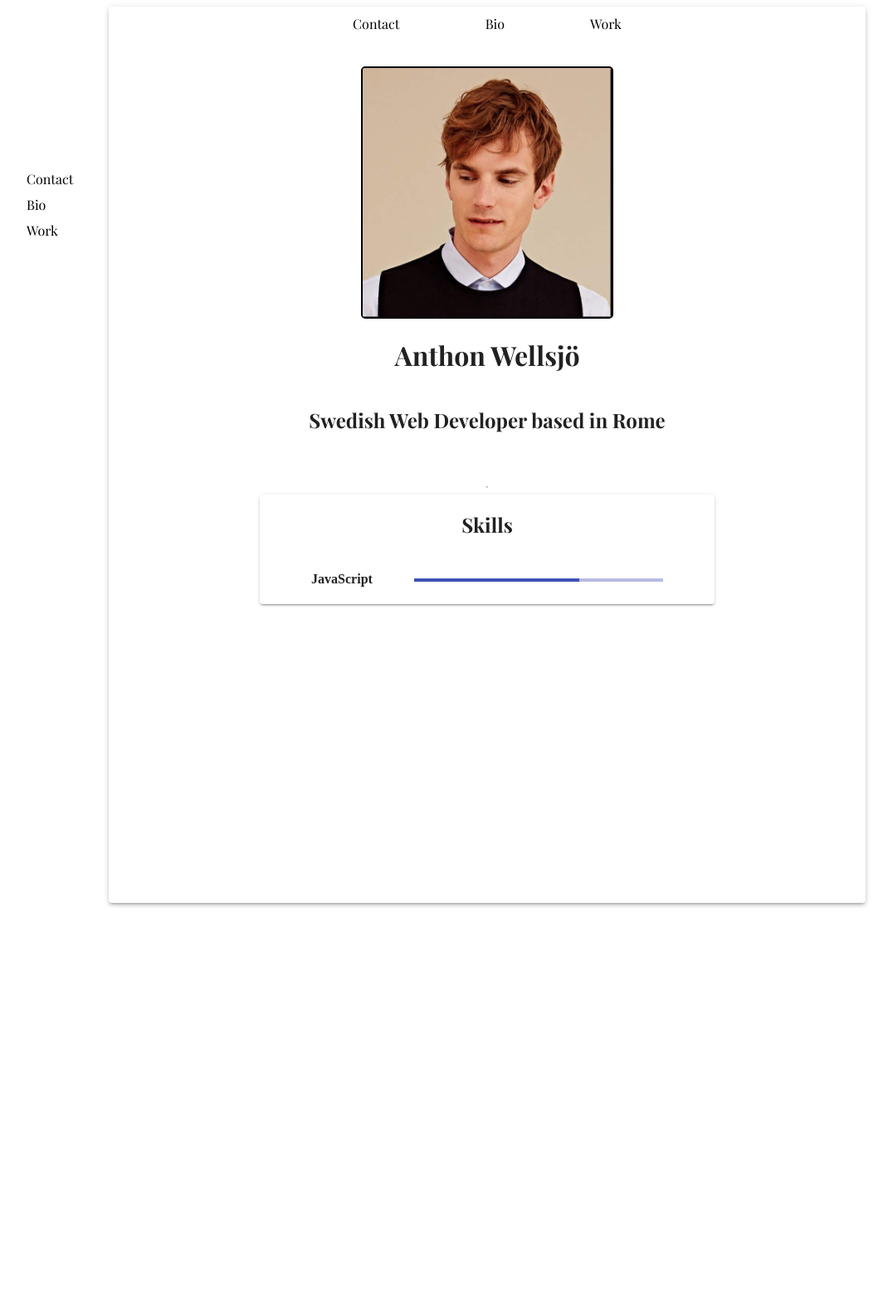
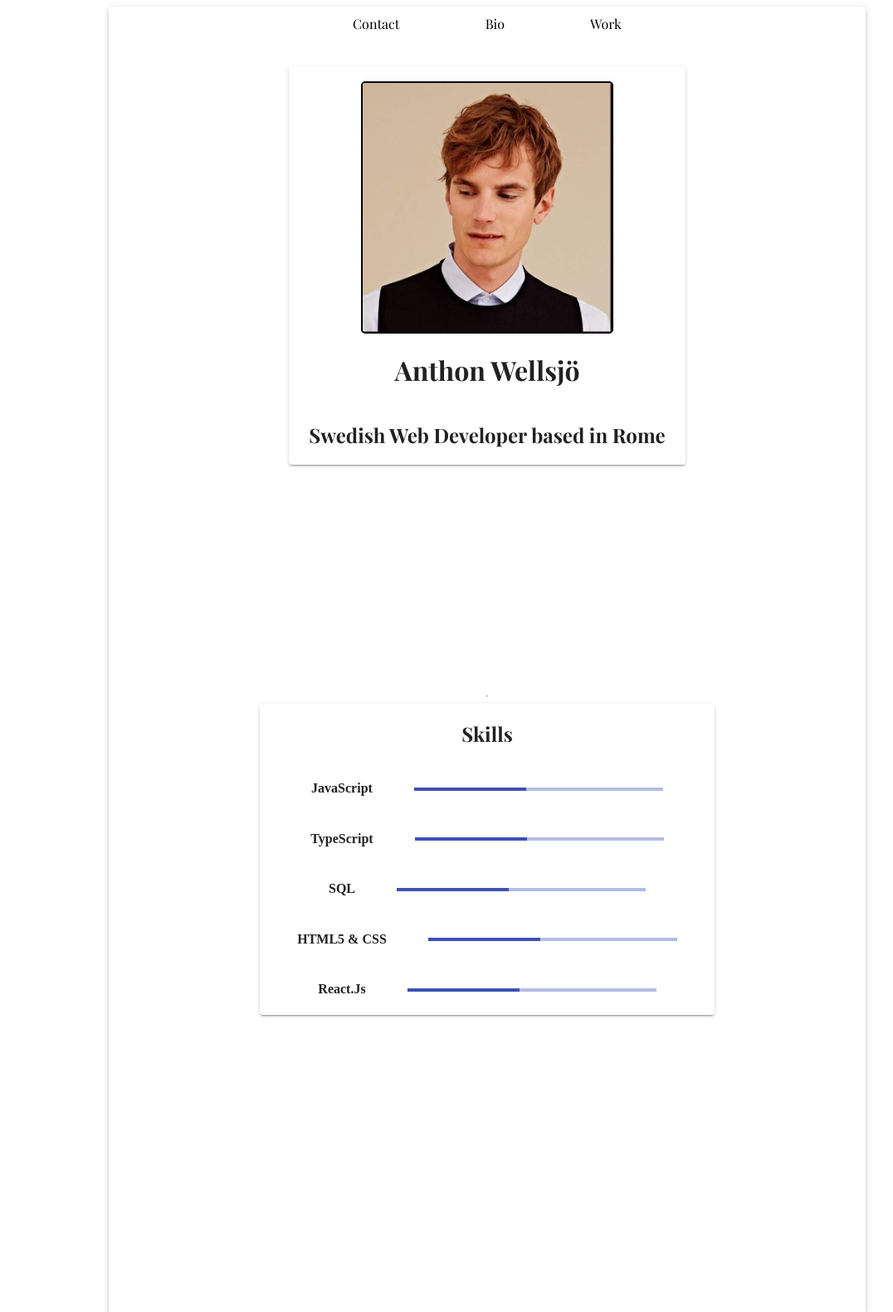
Before and after one commit to anthonwellsjo/curriculum-2.0, a Gatsby site: page / in a window 1280 px wide. Shown: the top 1581 px of the page at 83% size, without its empty margins (53-1129 px from the left). Before the commit the page ends 1096 px from the top, so only its background shows below. Built offline with nearby package versions, Linux system fonts and the light colour scheme; Gatsby itself is replaced by a stand-in of ours; a web font is replaced by a local one.

Commit message:
lots of stuff

```diff
--- /dev/null
+++ b/src/components/componentAnimation/componentAnimation.js
@@ -0,0 +1,35 @@
+import React, { useState } from 'react';
+import classes from './componentAnimation.module.css';
+import classnames from 'classnames';
+
+const ComponentAnimation = (props) => {
+    const [animation, setAnimation] = useState(classes.fade);
+    const [hasBeenSet, setHasBeenSet] = useState(false);
+    if (!hasBeenSet) {
+
+        switch (props.type) {
+            case "fade": {
+                {
+                    setAnimation(classes.fade);
+                    break;
+                }
+
+            }
+            default: {
+                {
+                    setAnimation(classes.fade);
+                    break;
+                }
+            }
+        }
+        setHasBeenSet(true);
+    }
+
+    return (
+        <div className={props.in ? classnames(classes.in) : animation}>
+            {props.children}
+        </div>
+    )
+}
+
+export default ComponentAnimation;
--- /dev/null
+++ b/src/components/componentAnimation/componentAnimation.module.css
@@ -0,0 +1,9 @@
+.fade {
+    opacity: 0;
+    transition: opacity .3s;
+}
+
+.in {
+    opacity: 1;
+    transition: opacity .3s;
+}
--- a/src/components/dropDownMenu/dropDownMenu.js
+++ b/src/components/dropDownMenu/dropDownMenu.js
@@ -4,11 +4,9 @@ import classnames from 'classnames';
 import Centralizer from '../centralizer/centralizer';
 
 const DropDownMenu = props => {
-    console.log("show", props.show);
 
     let classNames = props.show ? classnames(classes.container, classes.show) : classnames(classes.container, classes.hide);
 
-    console.log("classnames", classNames);
 
     return (
         <>
--- a/src/components/dropDownMenu/dropDownMenu.module.css
+++ b/src/components/dropDownMenu/dropDownMenu.module.css
@@ -1,7 +1,7 @@
 .container {
   position: fixed;
   top: 50px;
-    opacity: .9;
+  opacity: 1;
   border: outset black 1px;
   backdrop-filter: blur(10px);
   border-radius: 5px;
@@ -11,17 +11,17 @@
 
 .hide {
   transform: translateY(-500px);
-
 }
 
 .show {
   transform: translateY(0);
-        transition: transform, .2s;
+  transition: transform, 0.2s;
 }
 
 .link {
   border: 1px solid black;
   background-color: white;
+  opacity: 1;
   color: black;
   padding: 3px 15px 3px 15px;
   margin: 5px;
--- a/src/components/menu/menu.js
+++ b/src/components/menu/menu.js
@@ -7,23 +7,27 @@ const Menu = props => {
     const [showMenu, setShowMenu] = useState(true);
 
     const onScrollEventListener = () => {
-        console.log("scroll event");
         if (window.pageYOffset < 7) {
             if (!showMenu) {
-                console.log("set true")
                 setShowMenu(true)
             }
         } else {
             if (showMenu) {
-                console.log("set false")
                 setShowMenu(false);
             }
+        }
+    }
+
+    const onMouseMoveEventListener = (e) => {
+        if(e.clientY < 200){
+            setShowMenu(true);
         }
     }
 
 
     useEffect(() => {
         window.addEventListener("scroll", onScrollEventListener);
+        window.addEventListener("mousemove",  e => onMouseMoveEventListener(e))
     })
 
     return (
--- a/src/components/menu/menu.module.css
+++ b/src/components/menu/menu.module.css
@@ -1,4 +1,3 @@
-
 @media (max-width: 399px) {
   .menu {
     display: none;
@@ -8,12 +7,17 @@
 .menu {
   position: fixed;
   top: 15px;
+  border-radius: 3px;
+  backdrop-filter: blur(3px);
+  transform: translateY(0);
+  transition: opacity 0.6s, transform .6s;
 }
 .hide {
+  opacity: 0;
   transform: translateY(-50px);
-  opacity: 0;
-  transition: opacity .6s, transform .6s;
+  transition: opacity 0.6s, transform .6s;
 }
+
 .div {
   width: 500px;
   display: flex;
@@ -24,9 +28,11 @@
 .link1,
 .link2,
 .link3 {
+    opacity: 1;
   color: black;
   padding: 3px 15px 3px 15px;
 }
+
 
 @media (max-width: 700px) {
   .div {
--- a/src/components/mobileMenu/mobileMenu.js
+++ b/src/components/mobileMenu/mobileMenu.js
@@ -1,12 +1,9 @@
-import React, { useState, useEffect } from 'react';
+import React, { useState } from 'react';
 import classes from './mobileMenu.module.css';
-import classnames from 'classnames';
 import DropDownMenu from '../dropDownMenu/dropDownMenu';
 
 const MobileMenu = props => {
     const [menuToggled, setMenuToggled] = useState(false);
-
-    console.log(menuToggled);
     return (
         <>
             <div className={classes.container}>
--- a/src/components/profile/profile.js
+++ b/src/components/profile/profile.js
@@ -7,8 +7,11 @@ import Centralizer from '../centralizer/centralizer';
 
 const Profile = props => {
     return (
-        <Centralizer>
+        <Centralizer column>
+            <br></br>
             <img className={classes.img} src={photo} alt="portrait" />
+            <h1>Anthon Wellsjö</h1>
+            <h2>Swedish Web Developer based in Rome</h2>
         </Centralizer>
     )
 }
--- a/src/components/sideMenu/sideMenu.js
+++ b/src/components/sideMenu/sideMenu.js
@@ -5,18 +5,15 @@ import Centralizer from '../centralizer/centralizer';
 
 const SideMenu = props => {
 
-    const [showMenu, setShowMenu] = useState(true);
+    const [showMenu, setShowMenu] = useState(false);
 
     const onScrollEventListener = () => {
-        console.log("scroll event");
         if (window.pageYOffset < 7) {
             if (showMenu) {
-                console.log("set true")
-                setShowMenu(false)
+                setShowMenu(false);
             }
         } else {
             if (!showMenu) {
-                console.log("set false")
                 setShowMenu(true);
             }
         }
--- a/src/components/sideMenu/sideMenu.module.css
+++ b/src/components/sideMenu/sideMenu.module.css
@@ -1,4 +1,3 @@
-
 @media (max-width: 399px) {
   .menu {
     display: none;
@@ -6,19 +5,24 @@
 }
 
 .menu {
+  background-color: white;
   position: fixed;
-    top: 25%;
-    left: 80px;
-    width: 200px;
-    height: 400px;
-    transition: opacity .3s;
+
+  left: 5%;
+  bottom: 50%;
+  width: 90px;
+  height: 100px;
+  padding-left: 10px;
+  border-radius: 3px;
+
+  transition: opacity 0.3s;
 }
 .hide {
+
   opacity: 0;
-    transition: opacity .3s;
+  transition: opacity 0.3s;
 }
 .div {
-
   display: flex;
   flex-direction: column;
 }
--- a/src/components/skills/skills.js
+++ b/src/components/skills/skills.js
@@ -4,14 +4,39 @@ import Centralizer from '../centralizer/centralizer';
 import classes from './skills.module.css';
 
 const Skills = props => {
+
     return (
         <div className={classes.div}>
             <Centralizer column>
                 <h2>Skills</h2>
-                <Centralizer >
+                <Centralizer>
                     <h4>JavaScript</h4>
                     <div className={classes.progress}>
-                        <LinearProgress value={45} />
+                        <LinearProgress variant="determinate" value={45} />
+                    </div>
+                </Centralizer>
+                <Centralizer >
+                    <h4>TypeScript</h4>
+                    <div className={classes.progress}>
+                        <LinearProgress variant="determinate" value={45} />
+                    </div>
+                </Centralizer>
+                <Centralizer >
+                    <h4>SQL</h4>
+                    <div className={classes.progress}>
+                        <LinearProgress variant="determinate" value={45} />
+                    </div>
+                </Centralizer>
+                <Centralizer >
+                    <h4>HTML5 & CSS</h4>
+                    <div className={classes.progress}>
+                        <LinearProgress variant="determinate" value={45} />
+                    </div>
+                </Centralizer>
+                <Centralizer >
+                    <h4>React.Js</h4>
+                    <div className={classes.progress}>
+                        <LinearProgress variant="determinate" value={45} />
                     </div>
                 </Centralizer>
             </Centralizer>
--- a/src/pages/index.js
+++ b/src/pages/index.js
@@ -1,15 +1,62 @@
-import React from "react"
+import React, { useEffect, useRef, useState } from "react"
 import Menu from "../components/menu/menu"
 import Profile from '../components/profile/profile'
 import { Container, Paper } from '@material-ui/core'
 import Centralizer from '../components/centralizer/centralizer';
 import Skills from "../components/skills/skills";
 import MobileMenu from "../components/mobileMenu/mobileMenu";
-import SideMenu from "../components/sideMenu/sideMenu";
+import ComponentAnimation from '../components/componentAnimation/componentAnimation';
 
 
 
 export default function Home() {
+  let profile = useRef();
+  let skills = useRef();
+  const [showProfile, setShowProfile] = useState(true)
+  const [showSkills, setShowSkills] = useState(false);
+
+  const hideOrShowElement = (position, type) => {
+
+    switch (type) {
+      case "skills": {
+        if (position.top < (window.innerHeight ) && position.bottom >= +100) {
+          console.log("showskills true")
+          setShowSkills(true);
+        } else {
+          console.log("showskills false")
+          setShowSkills(false);
+        }
+        break;
+      }
+      case "profile": {
+        if (position.top < (window.innerHeight ) && position.bottom >= +100) {
+          console.log("showprofile true")
+          setShowProfile(true);
+        } else {
+          console.log("showprofile false")
+          setShowProfile(false);
+        }
+        break;
+      }
+      default: {
+        break;
+      }
+
+    }
+
+  }
+
+  useEffect(() => {
+    window.addEventListener("scroll", () => {
+      const skillsPosition = skills.current.getBoundingClientRect();
+      const profilePosition = profile.current.getBoundingClientRect();
+      console.log("skillsposition", skillsPosition.top, skillsPosition.bottom)
+      hideOrShowElement(skillsPosition, "skills");
+      hideOrShowElement(profilePosition, "profile");
+
+    })
+  },[])
+
 
   return (
     <React.Fragment>
@@ -18,23 +65,44 @@ export default function Home() {
           <Container fluid maxWidth="md">
             <Centralizer column>
               <Menu />
-              <SideMenu/>
+              {/* <SideMenu /> */}
               <MobileMenu />
               <br></br>
               <br></br>
               <br></br>
               <br></br>
-              <Profile />
-              <h1>Anthon Wellsjö</h1>
-              <h2>Swedish Web Developer based in Rome</h2>
+              <ComponentAnimation in={showProfile}>
+                <Paper elevation={2}>
+                  <Container ref={profile} fluid maxWidth="md">
+                    <Profile />
+                  </Container>
+                </Paper>
+              </ComponentAnimation>
+
+              <br></br>
+
+              <br></br>
+              <br></br>
+              <br></br>
+              <br></br>
+              <br></br>
+              <br></br>
+              <br></br>
+              <br></br>
+              <br></br>
+              <br></br>
+              <br></br>
+              <br></br>
               <br></br>
               <br></br>
               <hr />
-              <Paper elevation={2}>
-                <Container fluid maxWidth="md">
-                  <Skills />
-                </Container>
-              </Paper>
+              <ComponentAnimation in={showSkills}>
+                <Paper elevation={2}>
+                  <Container ref={skills} fluid maxWidth="md">
+                    <Skills />
+                  </Container>
+                </Paper>
+              </ComponentAnimation>
               <br></br>
               <br></br>
               <br></br>
@@ -59,6 +127,6 @@ export default function Home() {
           </Container>
         </Paper>
       </Container>
-    </React.Fragment>
+    </React.Fragment >
   )
 }
```
Lines whose indentation alone changed are shown as unchanged.
